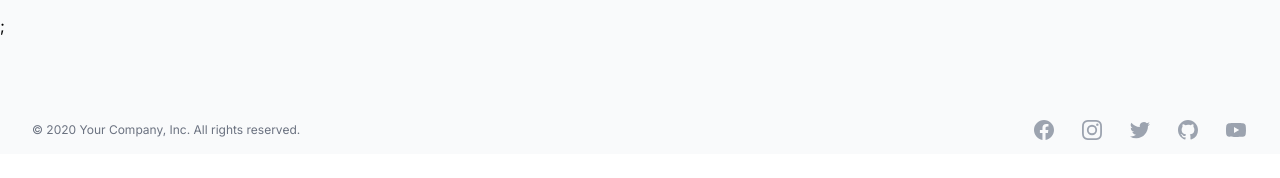
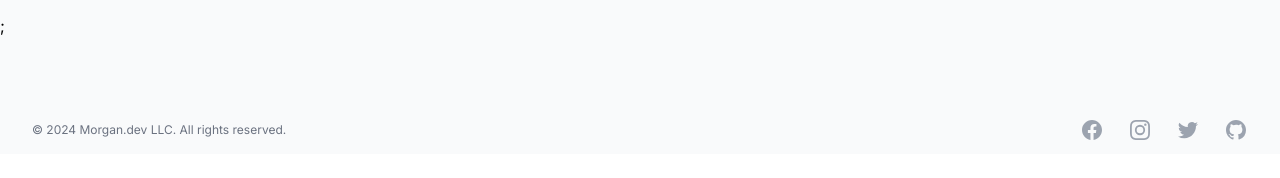
Before and after one commit to sammorgandev/morgandev-nextjs, a Next.js app: page / in a window 1280 px wide. Shown: the part 646-824 px from the top of the page. Built offline with nearby package versions, Linux system fonts and the light colour scheme.

Commit message:
More fixes

```diff
--- a/app/components/Footer.tsx
+++ b/app/components/Footer.tsx
@@ -3,7 +3,7 @@ import { JSX, SVGProps } from "react";
 const navigation = [
 	{
 		name: "Facebook",
-		href: "#",
+		href: "https://facebook.com/sammorgan2",
 		icon: (props: JSX.IntrinsicAttributes & SVGProps<SVGSVGElement>) => (
 			<svg fill="currentColor" viewBox="0 0 24 24" {...props}>
 				<path
@@ -16,7 +16,7 @@ const navigation = [
 	},
 	{
 		name: "Instagram",
-		href: "#",
+		href: "https://instagram.com/_sambubble",
 		icon: (props: JSX.IntrinsicAttributes & SVGProps<SVGSVGElement>) => (
 			<svg fill="currentColor" viewBox="0 0 24 24" {...props}>
 				<path
@@ -29,7 +29,7 @@ const navigation = [
 	},
 	{
 		name: "Twitter",
-		href: "#",
+		href: "https://twitter.com/_sambubble",
 		icon: (props: JSX.IntrinsicAttributes & SVGProps<SVGSVGElement>) => (
 			<svg fill="currentColor" viewBox="0 0 24 24" {...props}>
 				<path d="M8.29 20.251c7.547 0 11.675-6.253 11.675-11.675 0-.178 0-.355-.012-.53A8.348 8.348 0 0022 5.92a8.19 8.19 0 01-2.357.646 4.118 4.118 0 001.804-2.27 8.224 8.224 0 01-2.605.996 4.107 4.107 0 00-6.993 3.743 11.65 11.65 0 01-8.457-4.287 4.106 4.106 0 001.27 5.477A4.072 4.072 0 012.8 9.713v.052a4.105 4.105 0 003.292 4.022 4.095 4.095 0 01-1.853.07 4.108 4.108 0 003.834 2.85A8.233 8.233 0 012 18.407a11.616 11.616 0 006.29 1.84" />
@@ -38,25 +38,12 @@ const navigation = [
 	},
 	{
 		name: "GitHub",
-		href: "#",
+		href: "https://github.com/sammorgandev",
 		icon: (props: JSX.IntrinsicAttributes & SVGProps<SVGSVGElement>) => (
 			<svg fill="currentColor" viewBox="0 0 24 24" {...props}>
 				<path
 					fillRule="evenodd"
 					d="M12 2C6.477 2 2 6.484 2 12.017c0 4.425 2.865 8.18 6.839 9.504.5.092.682-.217.682-.483 0-.237-.008-.868-.013-1.703-2.782.605-3.369-1.343-3.369-1.343-.454-1.158-1.11-1.466-1.11-1.466-.908-.62.069-.608.069-.608 1.003.07 1.531 1.032 1.531 1.032.892 1.53 2.341 1.088 2.91.832.092-.647.35-1.088.636-1.338-2.22-.253-4.555-1.113-4.555-4.951 0-1.093.39-1.988 1.029-2.688-.103-.253-.446-1.272.098-2.65 0 0 .84-.27 2.75 1.026A9.564 9.564 0 0112 6.844c.85.004 1.705.115 2.504.337 1.909-1.296 2.747-1.027 2.747-1.027.546 1.379.202 2.398.1 2.651.64.7 1.028 1.595 1.028 2.688 0 3.848-2.339 4.695-4.566 4.943.359.309.678.92.678 1.855 0 1.338-.012 2.419-.012 2.747 0 .268.18.58.688.482A10.019 10.019 0 0022 12.017C22 6.484 17.522 2 12 2z"
-					clipRule="evenodd"
-				/>
-			</svg>
-		),
-	},
-	{
-		name: "YouTube",
-		href: "#",
-		icon: (props: JSX.IntrinsicAttributes & SVGProps<SVGSVGElement>) => (
-			<svg fill="currentColor" viewBox="0 0 24 24" {...props}>
-				<path
-					fillRule="evenodd"
-					d="M19.812 5.418c.861.23 1.538.907 1.768 1.768C21.998 8.746 22 12 22 12s0 3.255-.418 4.814a2.504 2.504 0 0 1-1.768 1.768c-1.56.419-7.814.419-7.814.419s-6.255 0-7.814-.419a2.505 2.505 0 0 1-1.768-1.768C2 15.255 2 12 2 12s0-3.255.417-4.814a2.507 2.507 0 0 1 1.768-1.768C5.744 5 11.998 5 11.998 5s6.255 0 7.814.418ZM15.194 12 10 15V9l5.194 3Z"
 					clipRule="evenodd"
 				/>
 			</svg>
@@ -81,7 +68,7 @@ export default function Example() {
 				</div>
 				<div className="mt-8 md:order-1 md:mt-0">
 					<p className="text-center text-xs leading-5 text-gray-500">
-						&copy; 2020 Your Company, Inc. All rights reserved.
+						&copy; 2024 Morgan.dev LLC. All rights reserved.
 					</p>
 				</div>
 			</div>
--- a/app/components/MainLayout.tsx
+++ b/app/components/MainLayout.tsx
@@ -3,15 +3,16 @@ import Footer from "./Footer";
 import BackgroundBlur from "./BackgroundBlur";
 export default function Layout({ children }: { children: React.ReactNode }) {
 	return (
-		<div className=" bg-gray-50 flex flex-col h-screen">
-			<div className="flex-none">
-				<Header />
+		<div className=" bg-gray-50 h-screen flex flex-col sticky">
+			<Header />
 
+			<div className="flex-shrink flex-grow-0">
 				<BackgroundBlur />
 			</div>
-			<div className=" bg-gray-50 grow h-fit py-8">{children}</div>
+			<div className=" bg-gray-50 flex-grow py-8">{children}</div>
 
-			<div className="flex-none">
+			<div className="flex-shrink flex-grow-0">
+				{" "}
 				<Footer />
 			</div>
 		</div>
--- a/app/layout.tsx
+++ b/app/layout.tsx
@@ -15,8 +15,8 @@ export default function RootLayout({
   children: React.ReactNode
 }) {
   return (
-		<html lang="en" className="h-fit">
-			<body className={`h-fit ${inter.className}`}>{children}</body>
+		<html lang="en" className="h-full">
+			<body className={`${inter.className}`}>{children}</body>
 		</html>
 	);
 }
```
